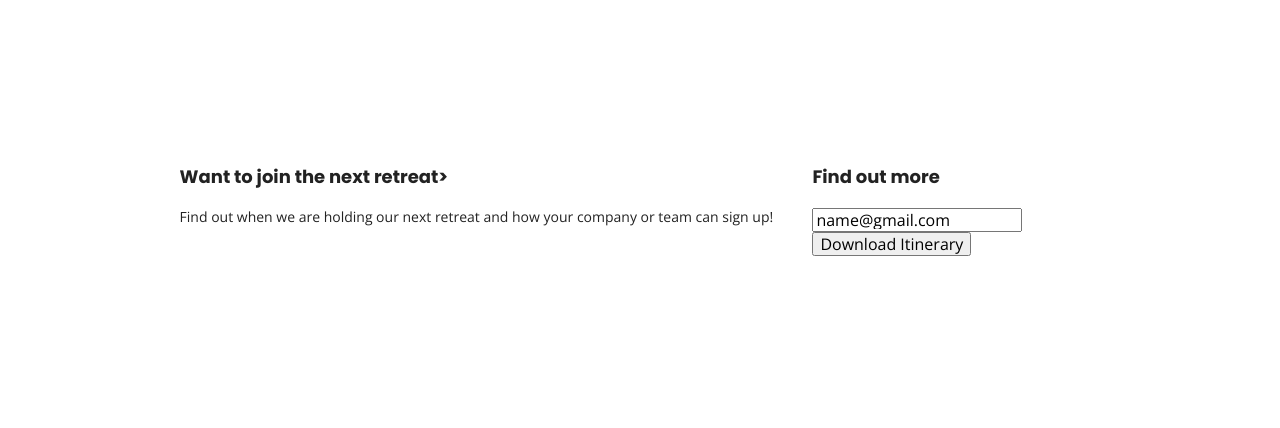
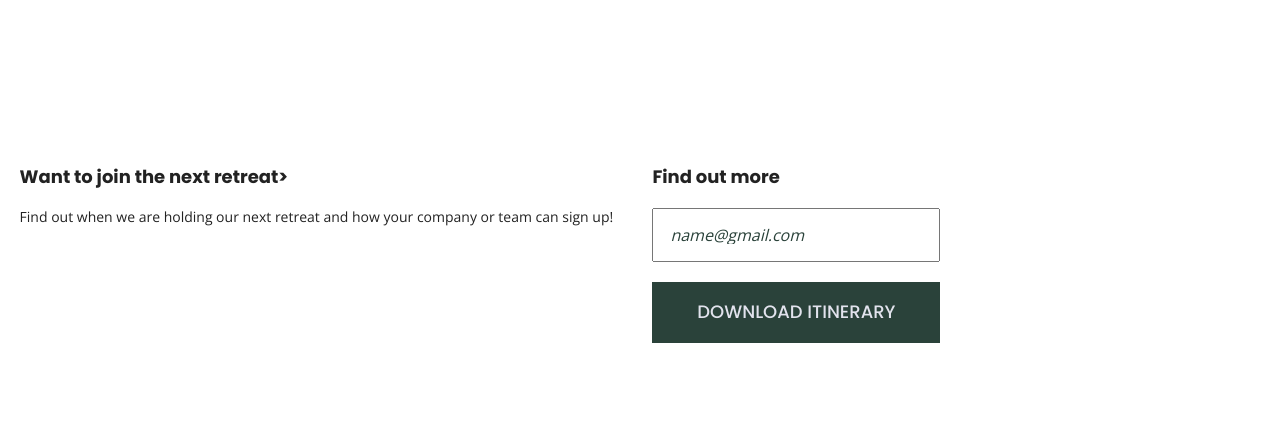
Before and after one commit to fallonj13/unplugged-text-style, a website built with Parcel: page index.html in a window 1280 px wide. Shown: the part 300-728 px from the top of the page. Built offline with nearby package versions, Linux system fonts and the light colour scheme.

Commit message:
initial commit

```diff
--- a/css/main.css
+++ b/css/main.css
@@ -232,11 +232,30 @@
 
 /* Aside */
 
-aside {
-  display: flex;
-  justify-content: center;
-  align-items: center;
-  flex-flow: row wrap;
+aside .form {
+  margin-top: 30px;
+}
+
+input[type=text] {
+  box-sizing: border-box;
+  width: 100%;
+  color: #2a423a;
+  font-style: italic;
+  padding: 1em;
+}
+
+input[type=button] {
+  width: 100%;
+  padding: 20px 0;
+  margin-top: 20px;
+  background-color: #2a423a;
+  font-family: 'Poppins', Helvetica, Arial, sans-serif;
+  font-weight: 500;
+  font-size: 1.125em;
+  color: #e2e3ed;
+  border: none;
+  text-align: center;
+  text-transform: uppercase;
 }
 
 /* Features */
@@ -288,8 +307,8 @@
 /* ==========================================================================
    About Page
    ========================================================================== */
-
    .mission {
+    background-color: #527158;
     display: flex;
     justify-content: center;
     align-items: center;
@@ -297,13 +316,14 @@
   }
 
   .contact-section {
+    background-color: #2a423a;
     display: flex;
     justify-content: center;
     align-items: center;
     flex-flow: row wrap;
   }
 
-.content-content p {
+  .contact-content p {
     margin: 0;
   }
 
@@ -312,6 +332,7 @@
    ========================================================================== */
 
    .faq {
+    background-color: #527158;
     display: flex;
     justify-content: center;
     align-items: center;
@@ -319,6 +340,7 @@
   }
 
   .faq .content-wrapper {
+    margin: 50px 0 0 0;
     display: flex;
     justify-content: center;
     align-items: center;
@@ -327,12 +349,16 @@
 
   .faq h2 {
     margin-bottom: 40px;
+    line-height: 1;
   }
 
   .faq-content {
     margin-bottom: 50px;
   }
 
+  .faq-content h4 {
+    line-height: 1.333;
+  }
 /* ==========================================================================
    Helper classes
    ========================================================================== */
```
Lines whose indentation alone changed are shown as unchanged.
